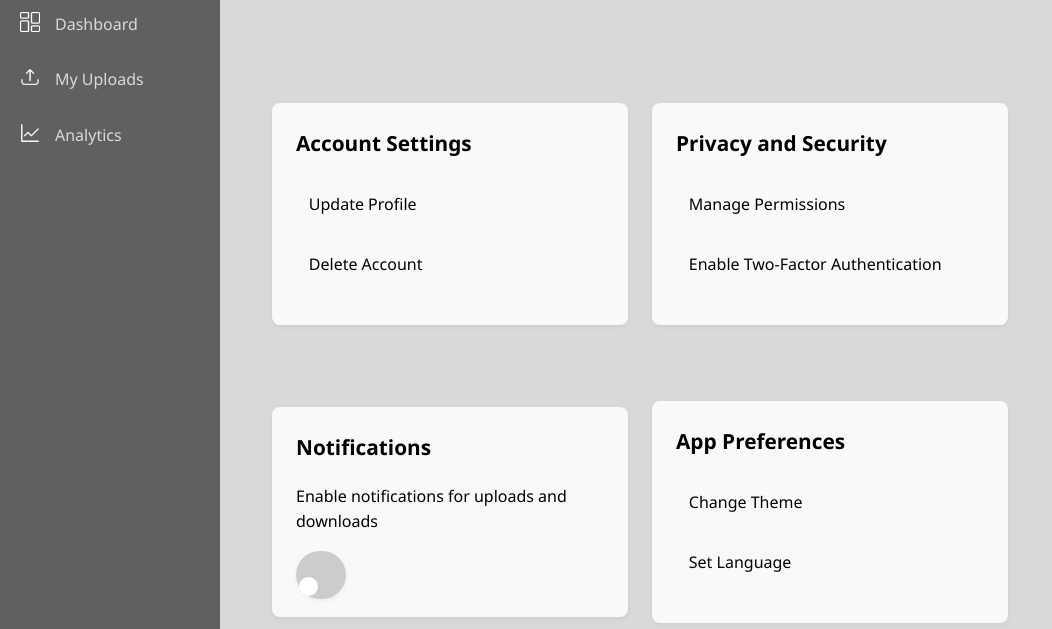
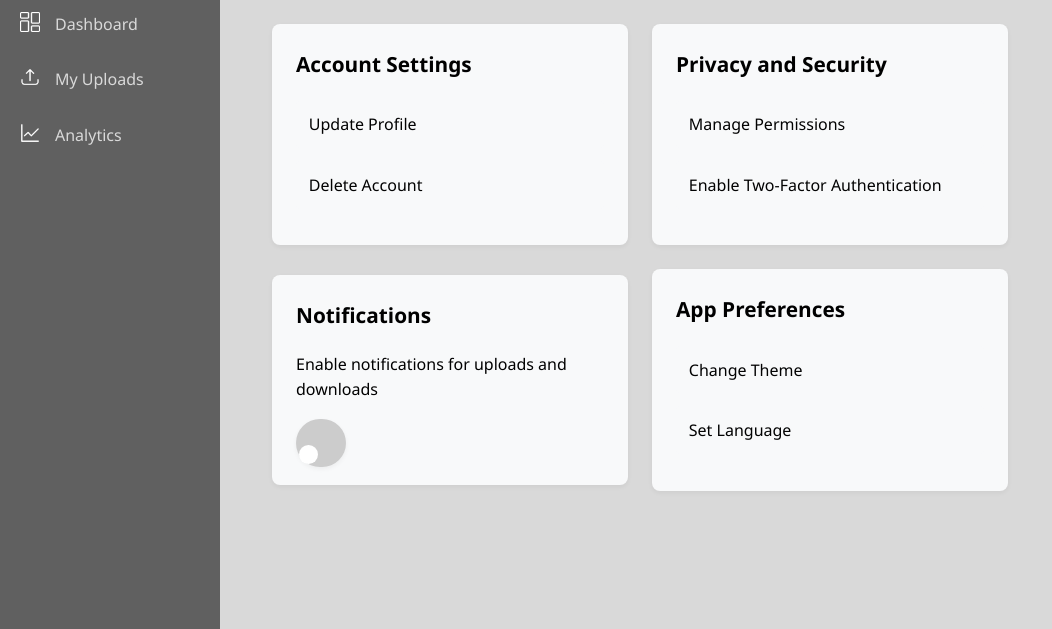
Before and after one commit to Constitution-of-Homies/Homies-repo, a website: page client/settings.html in a window 1280 px wide. Shown: the part 119-748 px from the top of the page, without its empty margins (0-1052 px from the left). Drawn offline with Linux system fonts and the light colour scheme.

Commit message:
change settings css

```diff
--- a/client/css/settings.css
+++ b/client/css/settings.css
@@ -17,7 +17,7 @@
 
 body {
     line-height: 1.6;
-    min-height: 100vh;
+    min-height: 75vh;
     display: flex;
     flex-direction: column;
     background-color: var(--secondary-color);
```
